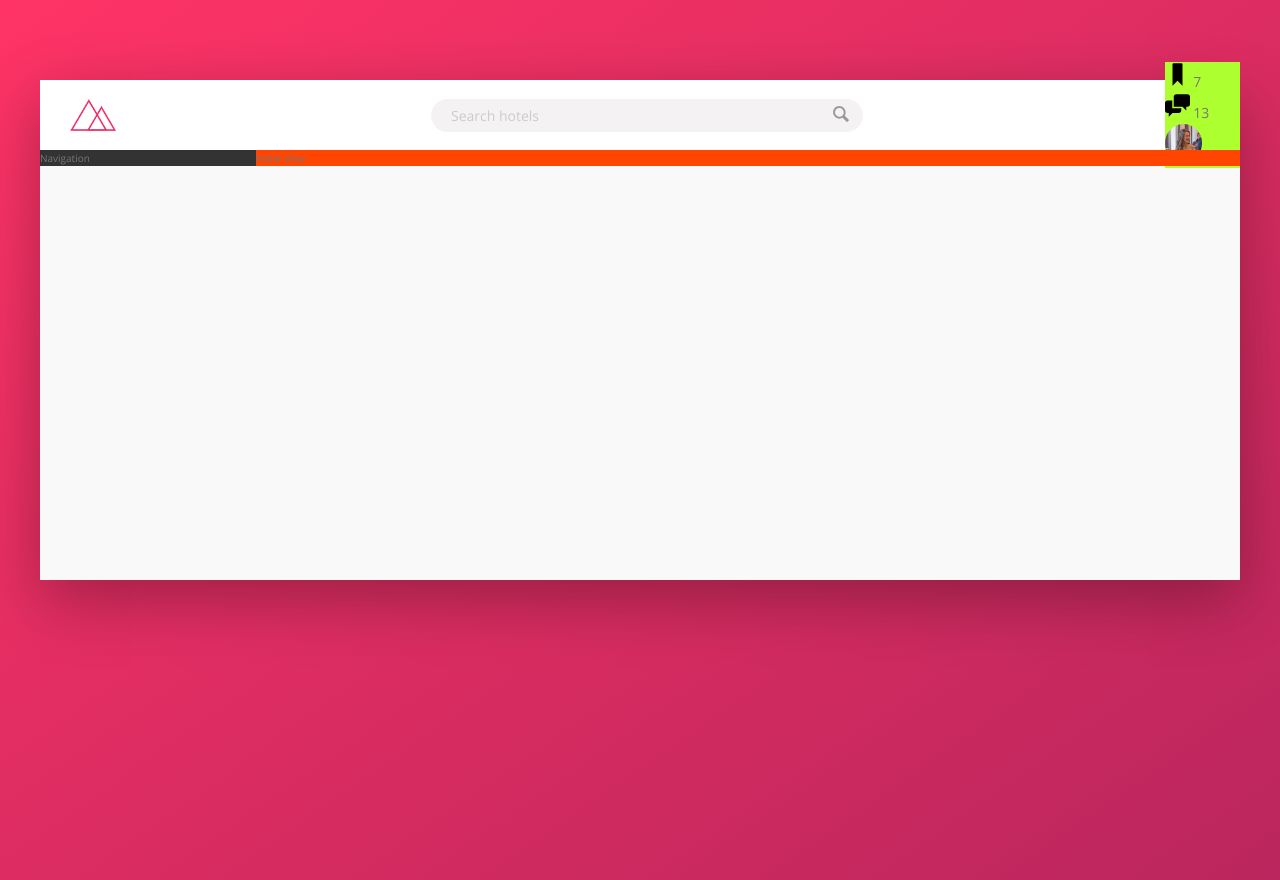
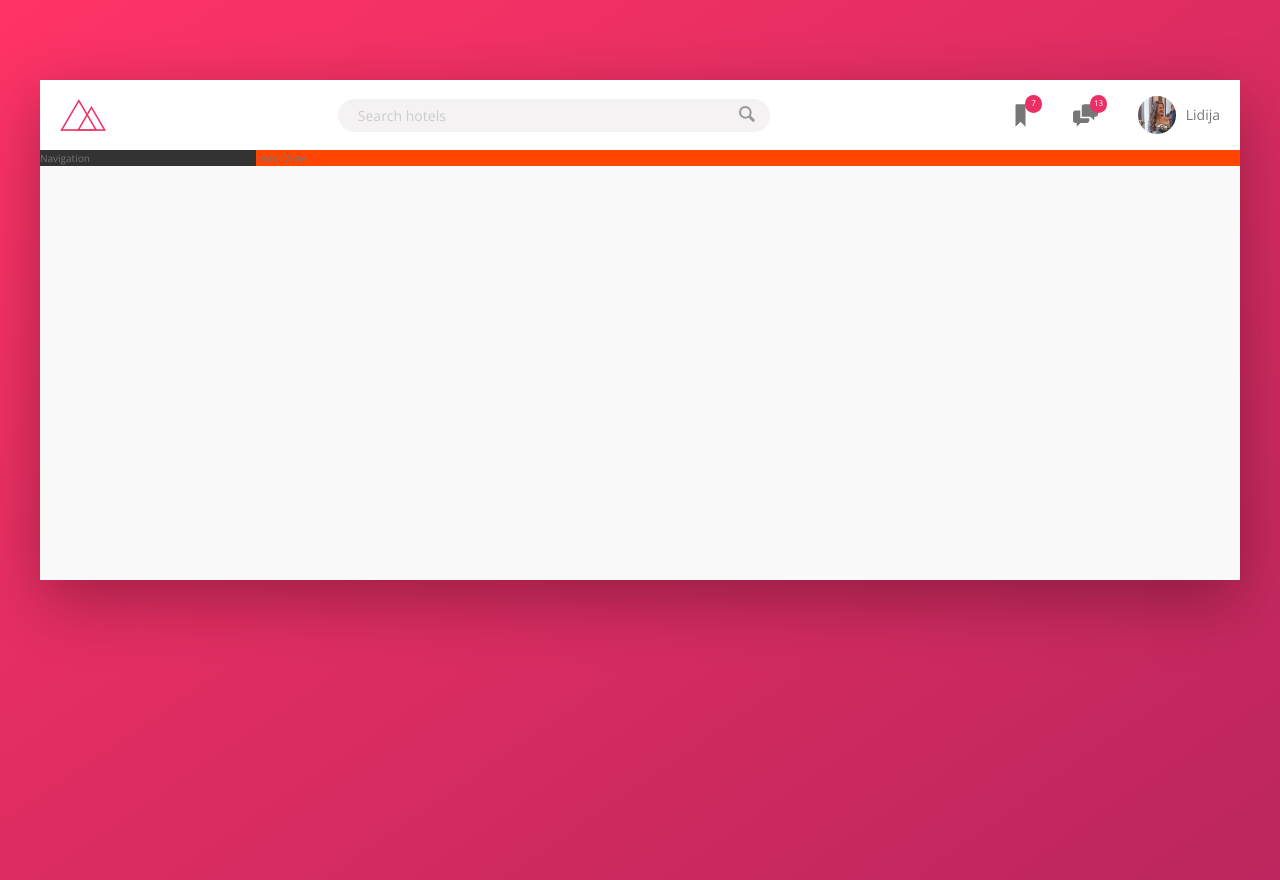
Before and after one commit to lidija-suster/Trillo, a website: page index.html in a window 1280 px wide. Drawn offline with nearby package versions, Linux system fonts and the light colour scheme.

Commit message:
Build the Header - Part 3

```diff
--- a/sass/_components.scss
+++ b/sass/_components.scss
@@ -1,7 +1,7 @@
 // LOGO
 .logo {
     height: 3.25rem;
-    margin-left: 3rem;
+    margin-left: 2rem;
 }
 
 // SEARCH
@@ -69,26 +69,54 @@
 
 // USER NAVIGATION
 .user-nav {
-    background-color: greenyellow;
+    align-self: stretch;
+    // Turn it into flex container
+    display: flex;
+    align-items: center;
+
+    // All direct children of user-nav
+    & > * {
+        padding: 0 2rem;
+        cursor: pointer;
+        height: 100%;
+        display: flex;
+        align-items: center;
+    }
+
+    & > *:hover {
+        background-color: var(--color-grey-light-2);
+    }
+
     &__icon-box {
+        position: relative;
     }
 
     &__icon {
         height: 2.5rem;
         width: 2.5rem;
+        fill: var(--color-grey-dark-2);
     }
 
     &__notification {
-    }
+        font-size: 0.8rem;
+        height: 1.75rem;
+        width: 1.75rem;
+        border-radius: 50%;
+        background-color: var(--color-primary);
+        color: #fff;
+        position: absolute;
+        top: 1.5rem;
+        right: 1.1rem;
 
-    &__user {
+        // Flexbox can work with texts just as with elements
+        display: flex;
+        justify-content: center;
+        align-items: center;
     }
 
     &__user-photo {
         height: 3.75rem;
         border-radius: 50%;
-    }
-
-    &__user-name {
+        margin-right: 1rem;
     }
 }
```
Also changed, not shown: css/style.css.
